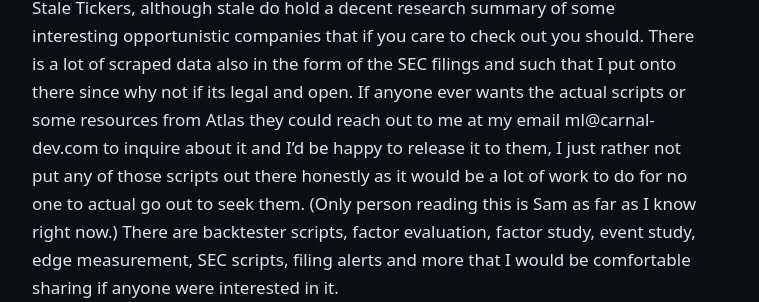
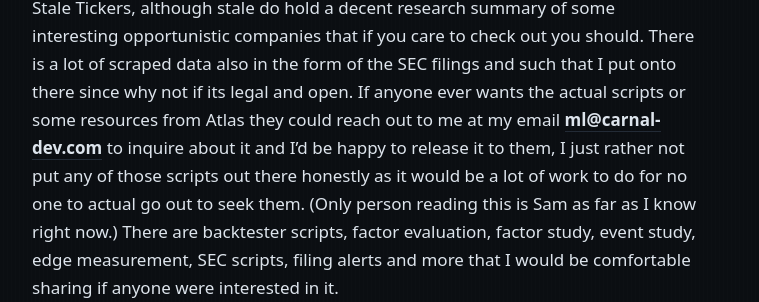
Before and after one commit to carnal-dev/carnal-dev.github.io, a Jekyll site: the page built from _posts/2026-07-28-atlas-release.md, in a window 1280 px wide. Shown: the part 1410-1712 px from the top of the page, without its empty margins (260-1019 px from the left). Built offline with Jekyll 4.4.1, drawn with Linux system fonts in a browser that asks for light colours; some web fonts are replaced; part of the change alters nothing that is shown; some of the changed text lies outside the part shown.

```diff
--- a/_posts/2026-07-28-atlas-release.md
+++ b/_posts/2026-07-28-atlas-release.md
@@ -8,7 +8,7 @@ plate_meta: "Johannes Vermeer - The Astronomer - 1668"
 
 Last post I wrote about why Atlas ended up pulling me away from finance and toward the engine itself. I said I would clean up the data and put it on github and I did. The full dataset that I decided I could release without compromising any personal information or publishing illegal data are available at
 **[github.com/carnal-dev/atlas-data](https://github.com/carnal-dev/atlas-data)**.
-There are some interesting bits and pieces in there for sure, the Stale Tickers, although stale do hold a decent research summary of some interesting opportunistic companies that if you care to check out you should. There is a lot of scraped data also in the form of the SEC filings and such that I put onto there since why not if its legal and open. If anyone ever wants the actual scripts or some resources from Atlas they could reach out to me at my email ml@carnal-dev.com to inquire about it and I'd be happy to release it to them, I just rather not put any of those scripts out there honestly as it would be a lot of work to do for no one to actual go out to seek them. (Only person reading this is Sam as far as I know right now.) There are backtester scripts, factor evaluation, factor study, event study, edge measurement, SEC scripts, filing alerts and more that I would be comfortable sharing if anyone were interested in it.
+There are some interesting bits and pieces in there for sure, the Stale Tickers, although stale do hold a decent research summary of some interesting opportunistic companies that if you care to check out you should. There is a lot of scraped data also in the form of the SEC filings and such that I put onto there since why not if its legal and open. If anyone ever wants the actual scripts or some resources from Atlas they could reach out to me at my email **[ml@carnal-dev.com](ml@carnal-dev.com)** to inquire about it and I'd be happy to release it to them, I just rather not put any of those scripts out there honestly as it would be a lot of work to do for no one to actual go out to seek them. (Only person reading this is Sam as far as I know right now.) There are backtester scripts, factor evaluation, factor study, event study, edge measurement, SEC scripts, filing alerts and more that I would be comfortable sharing if anyone were interested in it.
 
 I also might have misspoken in my last post, I never did fully close the loop, it still required one piece of actual input to re-run the engine again after around 6 hours. (I just had to make sure nothing broke and hit run again.) So I am confident the loop is functional, I just haven't run it on its own fully so if you do inquire to learn about how I did loop it be warned it is not confirmed to be fully functioning, just in theory.
 
```
